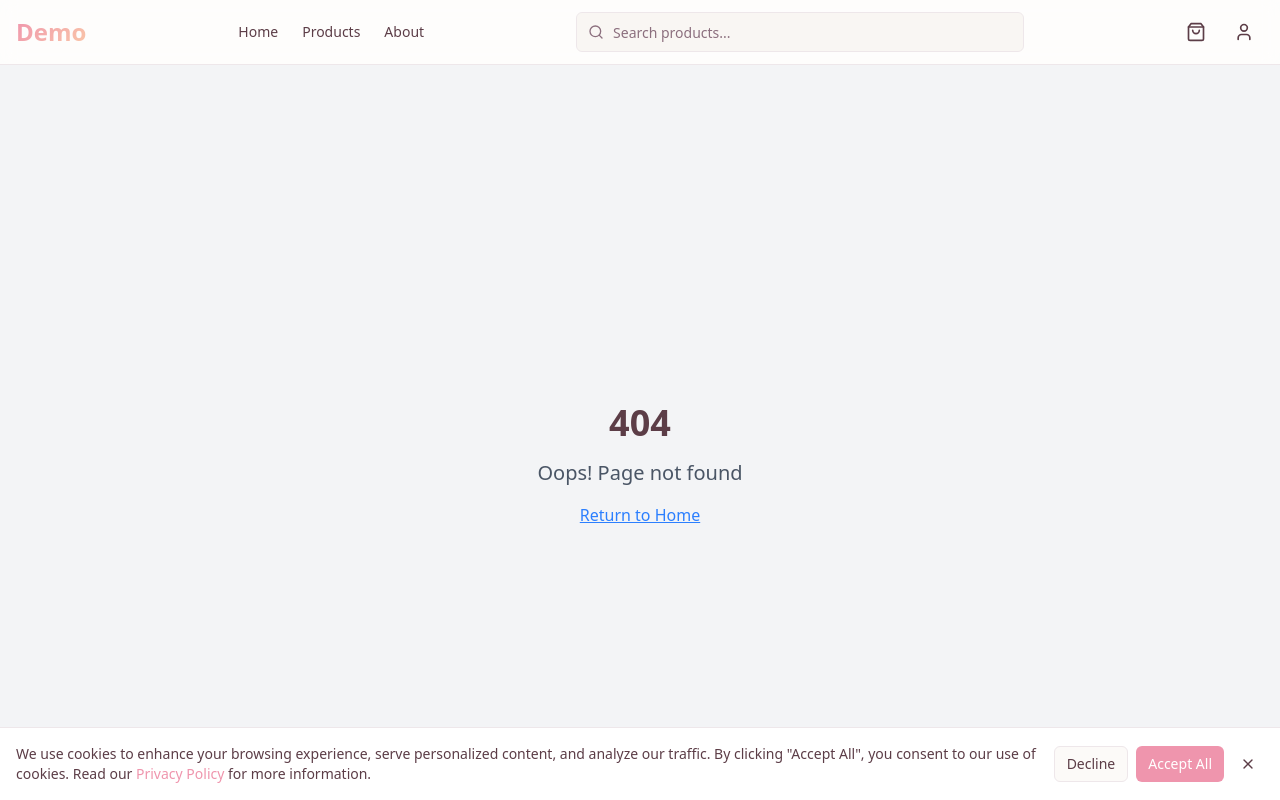
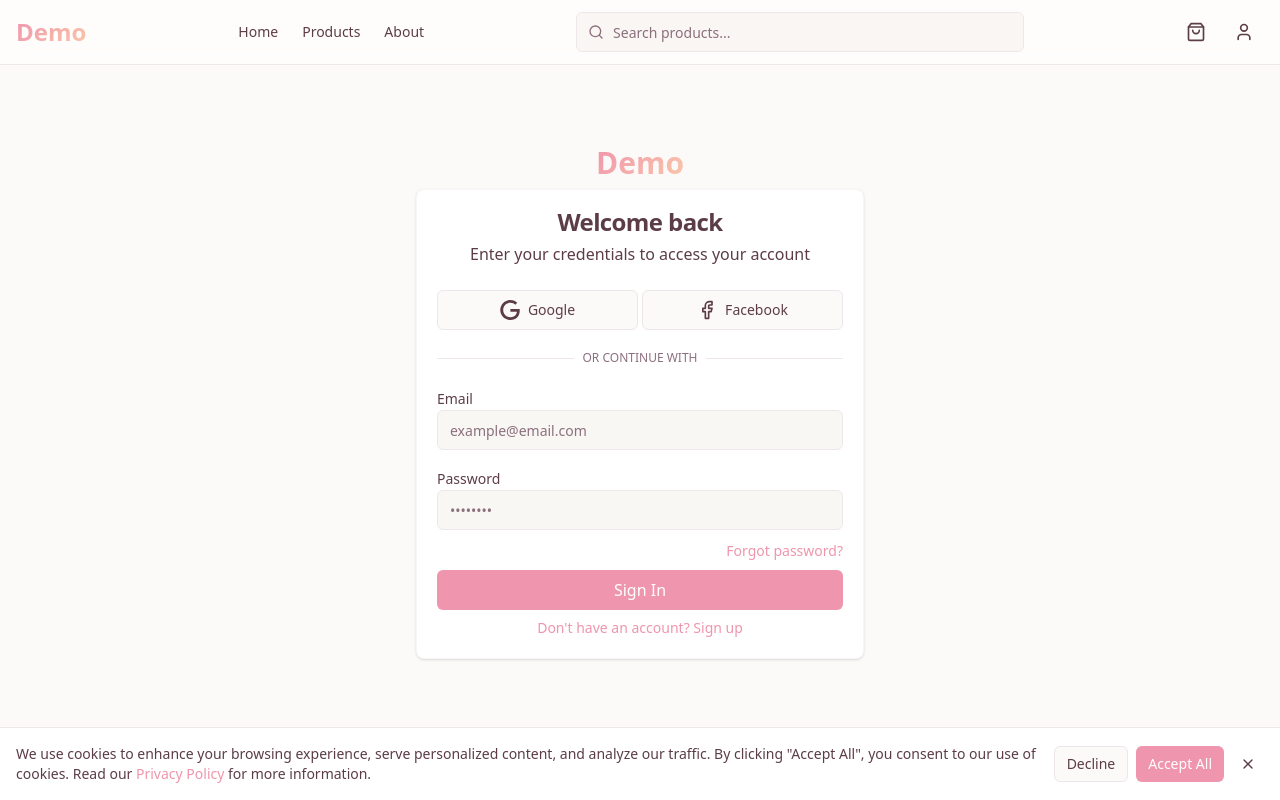
Before and after one commit to Calingcooo/cosmetics-demo, a Next.js app: page /login in a window 1280 px wide. Before the commit this address had no page. Shown: the top 800 px of the page. Built offline with nearby package versions, Linux system fonts and the light colour scheme.

Commit message:
added login page

```diff
--- /dev/null
+++ b/src/app/login/page.tsx
@@ -0,0 +1,214 @@
+"use client";
+
+import React, { useState } from "react";
+import { LuFacebook } from "react-icons/lu";
+import { SiGoogle } from "react-icons/si";
+
+const LoginPage = () => {
+  const [isSignUp, setIsSignUp] = useState<boolean>(false);
+
+  const LoginInputs = () => {
+    return (
+      <div className="space-y-4">
+        {/* Email */}
+        <div className="space-y-1">
+          <label
+            htmlFor="email"
+            className="text-sm capitalize font-medium leading-none"
+          >
+            Email
+          </label>
+          <input
+            id="email"
+            name="email"
+            type="email"
+            placeholder="example@email.com"
+            className="bg-[theme(--muted)]/50 flex h-10 w-full rounded-md border border-input px-3 py-2 text-base ring-offset-[theme(--background)] file:border-0 file:bg-transparent placeholder:text-[theme(--muted-foreground)] focus-visible:outline-none focus-visible:ring-2 focus-visible:ring-[theme(--ring)] focus-visible:ring-offset-2 md:text-sm"
+          />
+        </div>
+
+        {/* Password */}
+        <div className="space-y-1">
+          <label
+            htmlFor="password"
+            className="text-sm capitalize font-medium leading-none"
+          >
+            Password
+          </label>
+          <input
+            id="password"
+            name="password"
+            type="password"
+            placeholder="••••••••"
+            className="bg-[theme(--muted)]/50 flex h-10 w-full rounded-md border border-input px-3 py-2 text-base ring-offset-[theme(--background)] file:border-0 file:bg-transparent placeholder:text-[theme(--muted-foreground)] focus-visible:outline-none focus-visible:ring-2 focus-visible:ring-[theme(--ring)] focus-visible:ring-offset-2 md:text-sm"
+          />
+        </div>
+      </div>
+    );
+  };
+
+  const CreateAccountInputs = () => {
+    return (
+      <div className="space-y-4">
+        {/* First Name */}
+        <div className="space-y-1">
+          <label
+            htmlFor="first_name"
+            className="text-sm capitalize font-medium leading-none"
+          >
+            first name
+          </label>
+          <input
+            id="first_name"
+            name="first_name"
+            type="text"
+            placeholder="John"
+            className="bg-[theme(--muted)]/50 flex h-10 w-full rounded-md border border-input px-3 py-2 text-base ring-offset-[theme(--background)] file:border-0 file:bg-transparent placeholder:text-[theme(--muted-foreground)] focus-visible:outline-none focus-visible:ring-2 focus-visible:ring-[theme(--ring)] focus-visible:ring-offset-2 md:text-sm"
+          />
+        </div>
+
+        {/* Last Name */}
+        <div className="space-y-1">
+          <label
+            htmlFor="last_name"
+            className="text-sm capitalize font-medium leading-none"
+          >
+            first name
+          </label>
+          <input
+            id="last_name"
+            name="last_name"
+            type="text"
+            placeholder="Doe"
+            className="bg-[theme(--muted)]/50 flex h-10 w-full rounded-md border border-input px-3 py-2 text-base ring-offset-[theme(--background)] file:border-0 file:bg-transparent placeholder:text-[theme(--muted-foreground)] focus-visible:outline-none focus-visible:ring-2 focus-visible:ring-[theme(--ring)] focus-visible:ring-offset-2 md:text-sm"
+          />
+        </div>
+
+        {/* Email */}
+        <div className="space-y-1">
+          <label
+            htmlFor="email"
+            className="text-sm capitalize font-medium leading-none"
+          >
+            Email
+          </label>
+          <input
+            id="email"
+            name="email"
+            type="email"
+            placeholder="example@email.com"
+            className="bg-[theme(--muted)]/50 flex h-10 w-full rounded-md border border-input px-3 py-2 text-base ring-offset-[theme(--background)] file:border-0 file:bg-transparent placeholder:text-[theme(--muted-foreground)] focus-visible:outline-none focus-visible:ring-2 focus-visible:ring-[theme(--ring)] focus-visible:ring-offset-2 md:text-sm"
+          />
+        </div>
+
+        {/* Password */}
+        <div className="space-y-1">
+          <label
+            htmlFor="password"
+            className="text-sm capitalize font-medium leading-none"
+          >
+            Password
+          </label>
+          <input
+            id="password"
+            name="password"
+            type="password"
+            placeholder="••••••••"
+            className="bg-[theme(--muted)]/50 flex h-10 w-full rounded-md border border-input px-3 py-2 text-base ring-offset-[theme(--background)] file:border-0 file:bg-transparent placeholder:text-[theme(--muted-foreground)] focus-visible:outline-none focus-visible:ring-2 focus-visible:ring-[theme(--ring)] focus-visible:ring-offset-2 md:text-sm"
+          />
+        </div>
+      </div>
+    );
+  };
+
+  return (
+    <section className="flex items-center justify-center py-20 bg-[theme(--gradient-hero)]">
+      <div className="w-full max-w-md">
+        {/* Logo */}
+        <div className="flex items-center justify-center space-x-2 mb-2">
+          <h1
+            className="text-3xl font-bold bg-clip-text text-transparent"
+            style={{ backgroundImage: "var(--gradient-primary)" }}
+          >
+            Demo
+          </h1>
+        </div>
+
+        <div className="border border-[theme(--border)]/40 p-5 shadow-[theme(--soft)] rounded-lg bg-[theme(--card)] text-[theme(--card-foreground)] shadow-sm">
+          {/* Header */}
+          <div>
+            <h1 className="text-2xl text-center font-semibold leading-none tracking-tight">
+              {isSignUp ? "Create an account" : "Welcome back"}
+            </h1>
+            <h3 className="text-center p-6 pt-2">
+              {isSignUp
+                ? "Sign up to start shopping"
+                : "Enter your credentials to access your account"}
+            </h3>
+
+            {/* Social Login */}
+            <div className="flex items-center gap-1">
+              <button className="h-10 capitalize px-4 py-2 border border-[theme(--input)] bg-[theme(--background)] hover:bg-[theme(--accent)] hover:text-[theme(--accent-foreground)] w-full inline-flex items-center justify-center gap-2 whitespace-nowrap rounded-md text-sm font-medium ring-[theme(--offset-background)] transition-colors cursor-pointer">
+                <SiGoogle className="w-5 h-5" />
+                google
+              </button>
+              <button className="h-10 capitalize px-4 py-2 border border-[theme(--input)] bg-[theme(--background)] hover:bg-[theme(--accent)] hover:text-[theme(--accent-foreground)] w-full inline-flex items-center justify-center gap-2 whitespace-nowrap rounded-md text-sm font-medium ring-[theme(--offset-background)] transition-colors cursor-pointer">
+                <LuFacebook className="w-5 h-5" />
+                facebook
+              </button>
+            </div>
+          </div>
+
+          <div className="relative my-5">
+            {/* Horizontal line */}
+            <div className="absolute inset-0 flex items-center">
+              <div className="w-full border-t border-[theme(--border)]" />
+            </div>
+
+            {/* Center text */}
+            <div className="relative flex justify-center text-xs uppercase">
+              <span className="bg-[theme(--card)] px-2 text-[theme(--muted-foreground)]">
+                Or continue with
+              </span>
+            </div>
+          </div>
+          {/* Form */}
+          <form action="">
+            {isSignUp ? <CreateAccountInputs /> : <LoginInputs />}
+
+            {/* Forgot Password */}
+            <div className="text-right my-2">
+              <button
+                type="button"
+                className="text-sm text-[theme(--primary)] hover:underline underline-offset-1 cursor-pointer"
+              >
+                Forgot password?
+              </button>
+            </div>
+
+            {/* Submit Button */}
+            <button
+              type="submit"
+              className="w-full h-10 rounded-md bg-[theme(--primary)] text-[theme(--primary-foreground)] font-medium hover:opacity-90 transition cursor-pointer"
+            >
+              {isSignUp ? "Create Account" : "Sign In"}
+            </button>
+          </form>
+
+          <div className="text-center text-sm mt-2">
+            <button
+              onClick={() => setIsSignUp(!isSignUp)}
+              className="text-[theme(--primary)] hover:underline underline-offset-1 cursor-pointer"
+            >
+              {isSignUp
+                ? "Already have an account? Sign in"
+                : "Don't have an account? Sign up"}
+            </button>
+          </div>
+        </div>
+      </div>
+    </section>
+  );
+};
+
+export default LoginPage;
```
